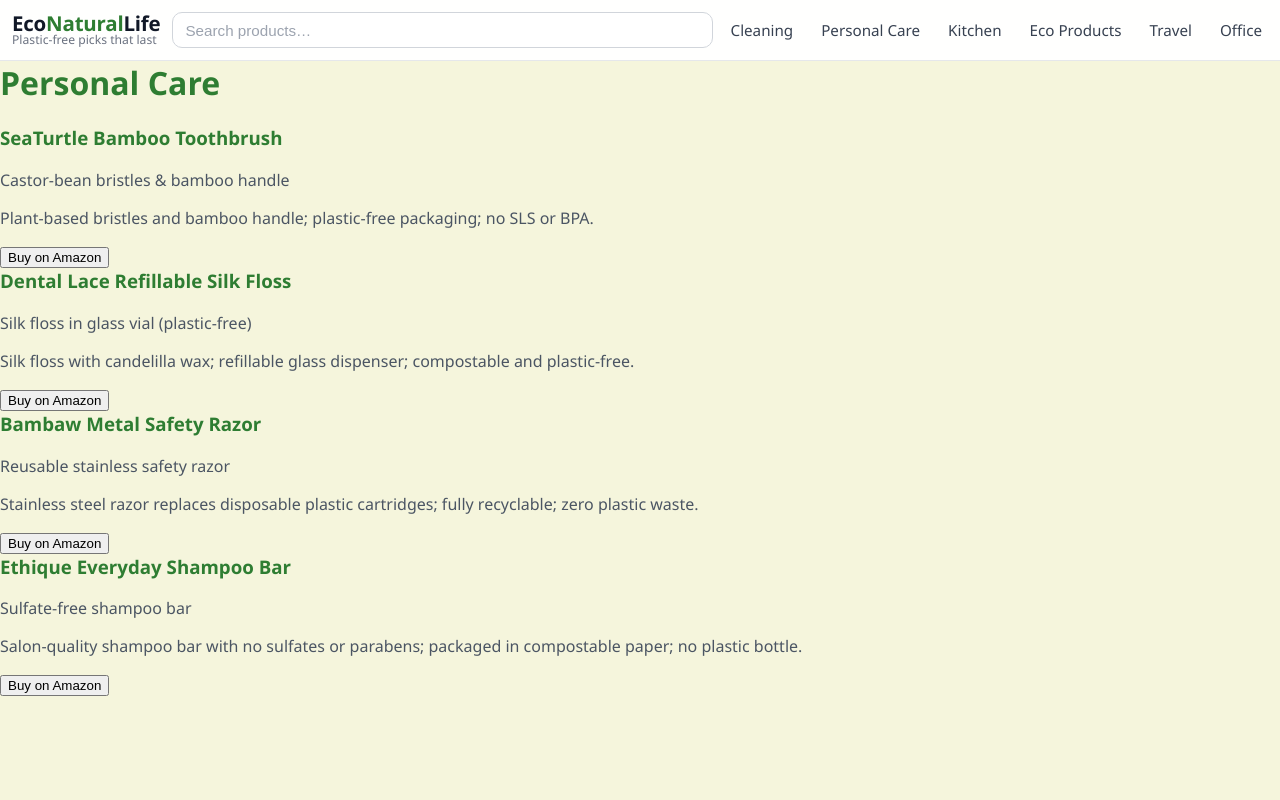
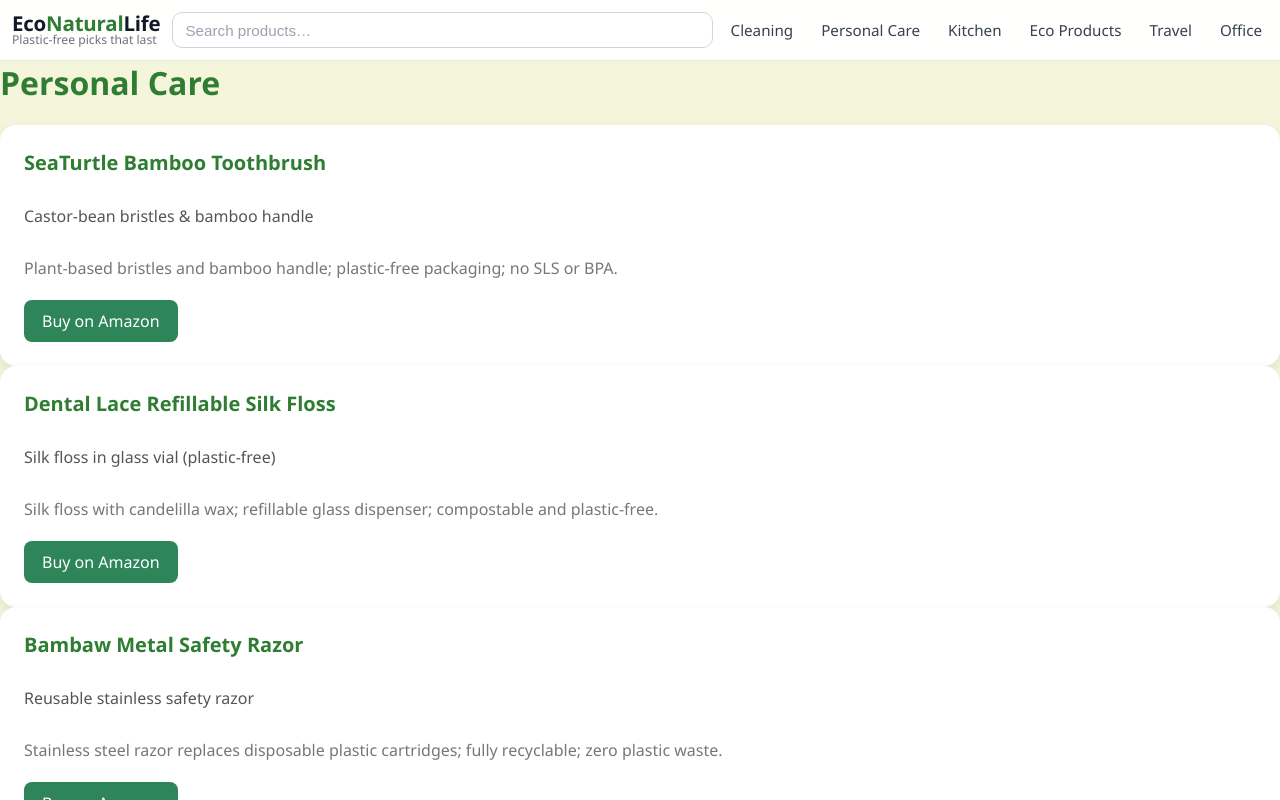
Before and after one commit to SStarfy/Theeconaturallife, a Next.js app: page /personal-care in a window 1280 px wide. Built offline with nearby package versions, Linux system fonts and the light colour scheme.

Commit message:
Update personal-care.js

```diff
--- a/pages/personal-care.js
+++ b/pages/personal-care.js
@@ -1,28 +1,30 @@
+import Card from '../components/ui/Card';
+
 export default function PersonalCare() {
   const items = [
     {
       name: 'SeaTurtle Bamboo Toothbrush',
-      description: 'Castor‑bean bristles & bamboo handle',
-      url: 'https://www.amazon.com/SeaTurtle-Plant-Based-Bristles-Bamboo-Toothbrush/dp/B08R257HX7?utm_source=chatgpt.com&th=1&linkCode=ll1&tag=econaturall01-20&linkId=07273786f1c6903f2bb5d7d41668dadb&language=en_US&ref_=as_li_ss_tl',
-      notes: 'Plant‑based bristles and bamboo handle; plastic‑free packaging; no SLS or BPA.',
+      description: 'Castor-bean bristles & bamboo handle',
+      url: 'https://www.amazon.com/SeaTurtle-Plant-Based-Bristles-Bamboo-Toothbrush/dp/B08R2S7HX7?utm_source=chatgpt.com',
+      notes: 'Plant-based bristles and bamboo handle; plastic-free packaging; no SLS or BPA.',
     },
     {
       name: 'Dental Lace Refillable Silk Floss',
-      description: 'Silk floss in glass vial (plastic‑free)',
-      url: 'https://www.amazon.com/Dental-Lace-Refillable-Recyclable-Dispenser/dp/B074W8516Q?utm_source=chatgpt.com&th=1&linkCode=ll1&tag=econaturall01-20&linkId=5056c88dcc042f4a605a7333547c39e9&language=en_US&ref_=as_li_ss_tl',
-      notes: 'Silk floss with candelilla wax; refillable glass dispenser; compostable and plastic‑free.',
+      description: 'Silk floss in glass vial (plastic-free)',
+      url: 'https://www.amazon.com/Dental-Lace-Refillable-Recyclable-Dispenser/dp/B07AW8516Q?utm_source=chatgpt.com',
+      notes: 'Silk floss with candelilla wax; refillable glass dispenser; compostable and plastic-free.',
     },
     {
       name: 'Bambaw Metal Safety Razor',
       description: 'Reusable stainless safety razor',
-      url: 'https://www.amazon.com/Bambaw-Metal-Safety-Razor-Silver/dp/B07XJQZKL2?utm_source=chatgpt.com&th=1&linkCode=ll1&tag=econaturall01-20&linkId=4cd8a7501bc0d0a5a2993da1bdc8ffa2&language=en_US&ref_=as_li_ss_tl',
+      url: 'https://www.amazon.com/Bambaw-Metal-Safety-Razor-Silver/dp/B07XJQ2KL2?utm_source=chatgpt.com',
       notes: 'Stainless steel razor replaces disposable plastic cartridges; fully recyclable; zero plastic waste.',
     },
     {
       name: 'Ethique Everyday Shampoo Bar',
-      description: 'Sulfate‑free shampoo bar',
-      url: 'https://www.amazon.com/Ethique-Everyday-Shampoo-shiny-Vitamin/dp/B0DHFPB45C?utm_source=chatgpt.com&th=1&linkCode=ll1&tag=econaturall01-20&linkId=c3259282a622e4377baebe58b6acc6b9&language=en_US&ref_=as_li_ss_tl',
-      notes: 'Salon‑quality shampoo bar with no sulfates or parabens; packaged in compostable paper; no plastic bottle.',
+      description: 'Sulfate-free shampoo bar',
+      url: 'https://www.amazon.com/Ethique-Everyday-Shampoo-shiny-Vitamin/dp/B0DHF?utm_source=chatgpt.com',
+      notes: 'Salon-quality shampoo bar with no sulfates or parabens; packaged in compostable paper; no plastic bottle.',
     },
   ];
 
@@ -31,32 +33,13 @@ export default function PersonalCare() {
       <h1 className="text-4xl font-bold mb-8">Personal Care</h1>
       <div className="grid gap-6 md:grid-cols-2 lg:grid-cols-3">
         {items.map((item) => (
-          <div
+          <Card
             key={item.name}
-            className="rounded-3xl p-6 flex flex-col justify-between bg-white dark:bg-neutral-900 border border-gray-200 dark:border-gray-700 shadow-md transition-transform transform hover:-translate-y-1 hover:shadow-lg"
-          >
-            <div>
-              <h3 className="text-xl font-semibold mb-1">{item.name}</h3>
-              <p className="text-sm text-gray-600 dark:text-gray-300 mb-2">
-                {item.description}
-              </p>
-              <p className="text-sm text-gray-800 dark:text-gray-200">
-                {item.notes}
-              </p>
-            </div>
-            <div className="mt-4">
-              <a
-                href={item.url}
-                target="_blank"
-                rel="sponsored nofollow"
-                className="inline-block"
-              >
-                <button className="px-4 py-2 bg-green-600 hover:bg-green-700 text-white rounded-lg font-medium shadow-sm">
-                  Buy on Amazon
-                </button>
-              </a>
-            </div>
-          </div>
+            title={item.name}
+            description={item.description}
+            notes={item.notes}
+            href={item.url}
+          />
         ))}
       </div>
     </div>
```
